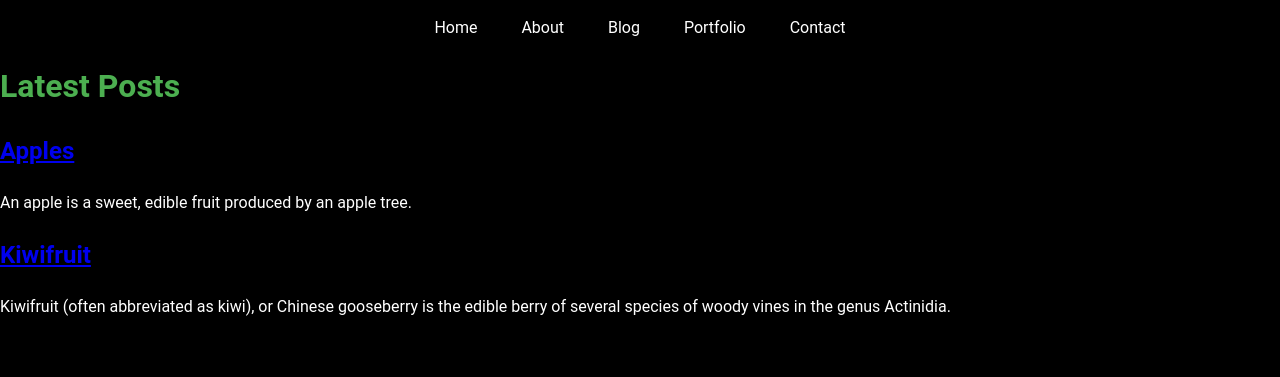
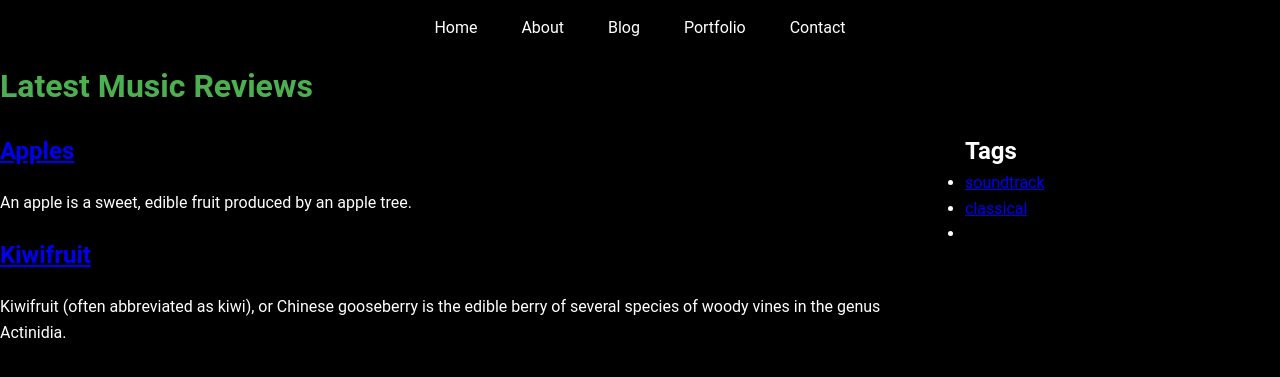
Before and after one commit to stoatsnhoney/stoatsnhoney.github.io, a Jekyll site: the page built from musicBlog.html, in a window 1280 px wide. Shown: the top 377 px of the page. Built offline with Jekyll 4.4.1, drawn with Linux system fonts in a browser that asks for light colours.

Commit message:
blog layout

```diff
--- a/_config.yml
+++ b/_config.yml
@@ -10,6 +10,8 @@ collections:
     output: true
     permalink: /music-tags/:name/
   type:
+    output: true
+  post:
     output: true
 
 defaults:
--- /dev/null
+++ b/_layouts/blog.html
@@ -0,0 +1,33 @@
+---
+layout: default
+---
+<h1>{{ page.title }}</h1>
+
+<div style="display: flex;">
+  <div style="flex: 3;">
+    <ul>
+      {% for collection in page.collections %}
+        {% for item in site[collection] %}
+          <li>
+            <h2><a href="{{ item.url }}">{{ item.title }}</a></h2>
+            {{ item.excerpt }}
+          </li>
+        {% endfor %}
+      {% endfor %}
+    </ul>
+  </div>
+  <div style="flex: 1; padding-left: 20px;">
+    <h2>Tags</h2>
+    <ul>
+      {% assign all_tags = "" | split: "" %}
+      {% for collection in page.collections %}
+        {% assign tags = site[collection] | map: page.tag_fields[forloop.index0] | uniq %}
+        {% assign all_tags = all_tags | concat: tags %}
+      {% endfor %}
+      {% assign all_tags = all_tags | uniq %}
+      {% for tag in all_tags %}
+        <li><a href="/tags/{{ tag | slugify }}">{{ tag }}</a></li>
+      {% endfor %}
+    </ul>
+  </div>
+</div>
--- a/musicBlog.html
+++ b/musicBlog.html
@@ -1,14 +1,8 @@
 ---
-layout: default
-title: Blog
+layout: blog
+title: Latest Music Reviews
+collections:
+  - music
+tag_fields:
+  - music-tags
 ---
-<h1>Latest Posts</h1>
-
-<ul>
-  {% for music in site.music %}
-    <li>
-      <h2><a href="{{ music.url }}">{{ music.title }}</a></h2>
-      {{ music.excerpt }}
-    </li>
-  {% endfor %}
-</ul>
```
Also changed, not shown: blog.html (+8 -14 lines), filmBlog.html (+6 -27 lines).
